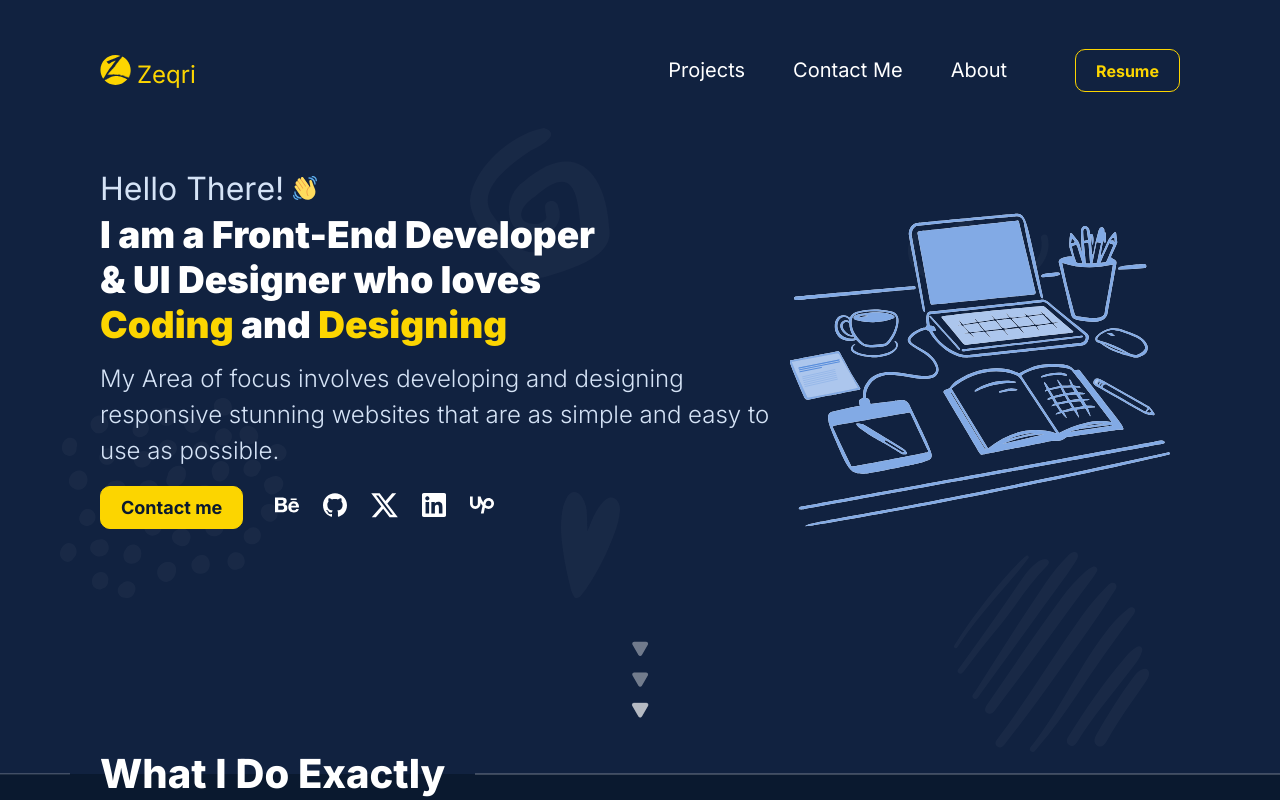
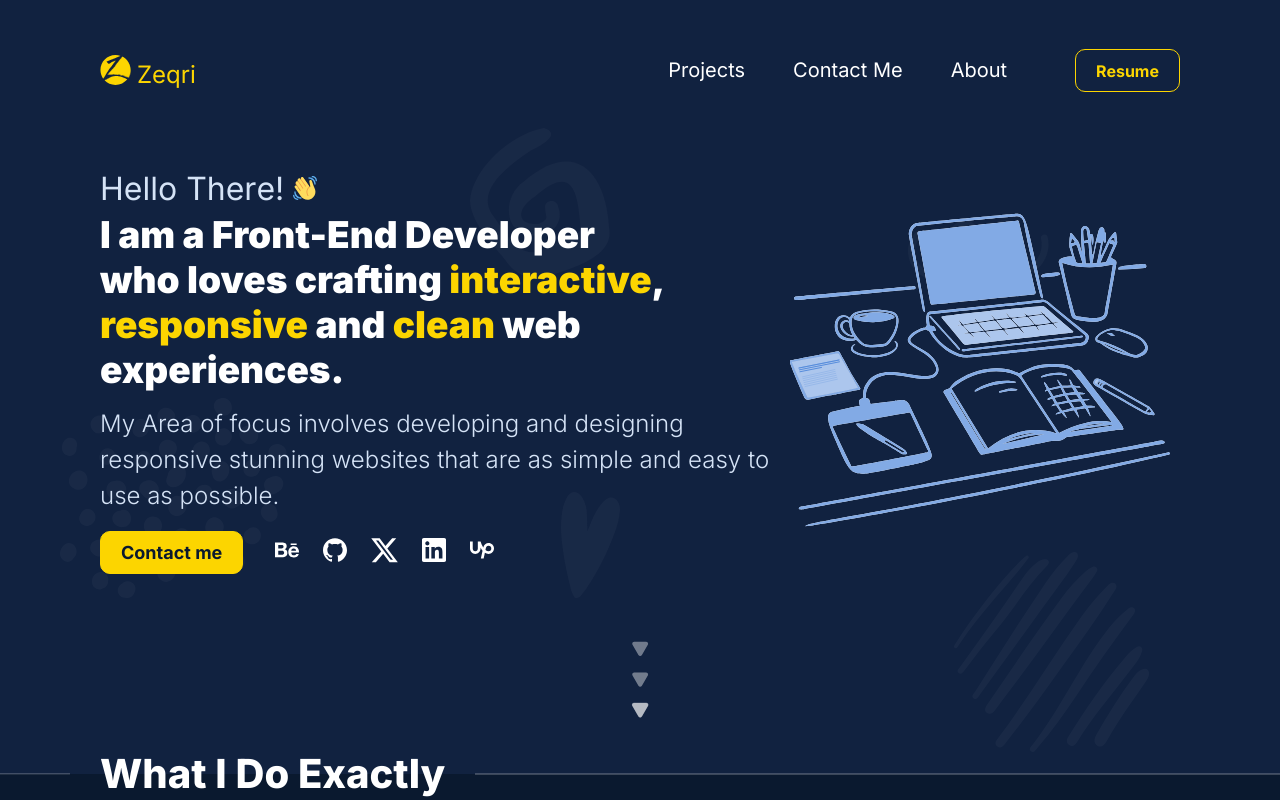
Before and after one commit to alzeqri1997/zeqri, a Next.js app: page /zeqri/ in a window 1280 px wide. Shown: the top 800 px of the page. Built offline with nearby package versions, Linux system fonts and the light colour scheme.

Commit message:
update content of Hero

```diff
--- a/components/Hero.jsx
+++ b/components/Hero.jsx
@@ -218,8 +218,8 @@ const Hero = () => {
             <div className='hero__sub-heading sub-heading'><Char charClass='hero__sub-heading--char' >Hello There!</Char> <WaveIcon />  </div>
             <h1 className='hero__heading ' >
               <div className='heading1' ><span className='text' >I am a Front-End Developer</span></div>
-              <div className='heading1' ><span className='text' >& UI Designer who loves</span></div>
-              <div className='heading1' ><span className='text' ><span className='attention' >Coding</span> and <span className='attention' >Designing</span></span></div>
+              <div className='heading1' ><span className='text' >who loves crafting <span className='attention' >interactive</span>,</span></div>
+              <div className='heading1' ><span className='text' ><span className='attention' >responsive</span> and <span className='attention' >clean</span> web experiences.</span></div>
             </h1>
             <p className='hero__text content' >My Area of focus involves developing and designing responsive stunning websites that are as simple and easy to use as possible.</p>
             <div className='CTA' >
```
